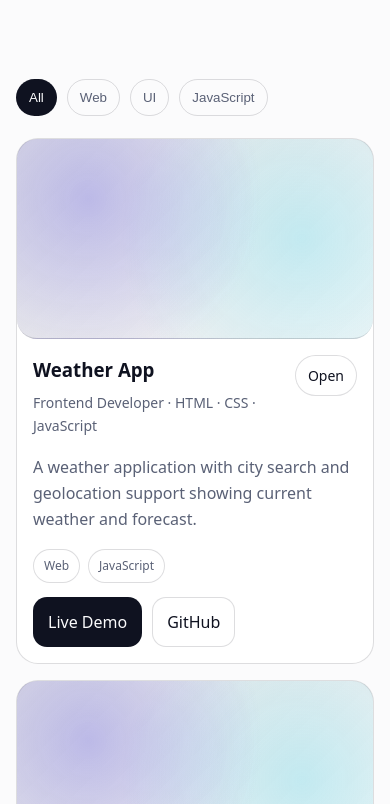
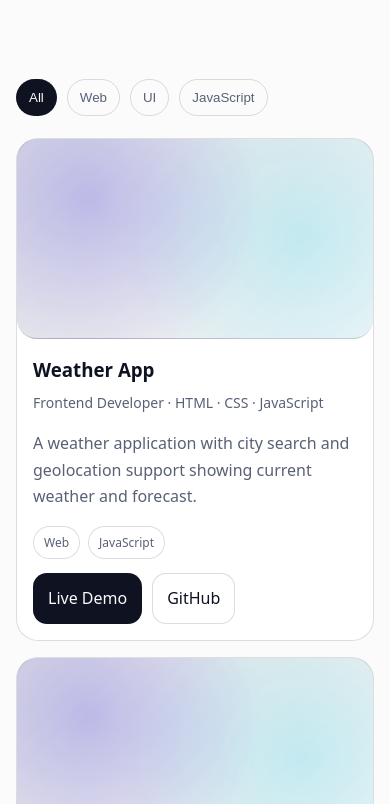
Before and after one commit to Tessydesigns/Tessydesigns.github.io, a plain HTML site: page projects.html in a window 390 px wide. Shown: the part 245-1049 px from the top of the page. Drawn offline with Linux system fonts and the light colour scheme.

Commit message:
modified files

```diff
--- a/projects.html
+++ b/projects.html
@@ -3,7 +3,7 @@
 <head>
   <meta charset="utf-8" />
   <meta name="viewport" content="width=device-width, initial-scale=1" />
-  <title>Your Name — Projects</title>
+  <title>Iwu Theresa Omai — Projects</title>
   <meta name="description" content="Projects by Your Name." />
   <link rel="stylesheet" href="styles.css" />
 </head>
--- a/script.js
+++ b/script.js
@@ -1,4 +1,4 @@
-// ===== EDIT THIS =====
+
 const SITE_EMAIL = "you@example.com"; // change to your email
 
 const projects = [
@@ -57,7 +57,7 @@ const themeLabel = $("#themeLabel");
 function setTheme(theme) {
   document.documentElement.setAttribute("data-theme", theme);
   localStorage.setItem("theme", theme);
-  if (themeLabel) themeLabel.textContent = theme === "dark" ? "Dark" : "Light";
+  if (themeLabel) themeLabel.textContent = theme === "dark" ? "light" : "dark";
 }
 
 const savedTheme = localStorage.getItem("theme");
@@ -66,7 +66,7 @@ else setTheme(window.matchMedia?.("(prefers-color-scheme: dark)")?.matches ? "da
 
 themeBtn?.addEventListener("click", () => {
   const current = document.documentElement.getAttribute("data-theme") || "light";
-  setTheme(current === "dark" ? "light" : "dark");
+  setTheme(current === "light" ? "dark" : "light");
 });
 
 // ===== Mobile Menu =====
@@ -147,7 +147,7 @@ if (projectGrid) {
               <h3>${escapeHtml(p.title)}</h3>
               <div class="muted small">${escapeHtml(p.role)} · ${escapeHtml(p.tools.join(" · "))}</div>
             </div>
-            <span class="pill small">Open</span>
+
           </div>
           <p class="muted">${escapeHtml(p.overview)}</p>
           <div class="tag-row">${p.categories.map(c => `<span class="tag">${escapeHtml(c)}</span>`).join("")}</div>
--- a/styles.css
+++ b/styles.css
@@ -1,13 +1,4 @@
-:root{
-  --bg:#fbfbfc; --panel:#ffffff; --text:#0f1220; --muted:#5a6176;
-  --border:rgba(15,18,32,.14); --shadow:0 16px 40px rgba(15,18,32,.10);
-  --accent:#4f46e5;
-  --max:1120px; --gutter:clamp(16px,4vw,48px);
-  --r-lg:22px; --r-md:16px;
-  --ring:0 0 0 3px rgba(79,70,229,.25);
-  --h1:clamp(34px,5vw,64px);
-  --h2:clamp(22px,3vw,36px);
-}
+
 .hero-bg{
   background-image: url("hero.jpg");
 }
@@ -17,20 +8,40 @@ html[data-theme="dark"]{
   --accent:#8b5cf6;
   --ring:0 0 0 3px rgba(139,92,246,.25);
 }
+*{box-sizing:border-box}
 
-*{box-sizing:border-box}
-body{
-  margin:0;
-  font-family: ui-sans-serif, system-ui, -apple-system, Segoe UI, Roboto, Arial;
-  background:var(--bg);
-  color:var(--text);
-  line-height:1.65;
-}
 a{color:inherit;text-decoration:none}
 a:hover{text-decoration:underline;text-underline-offset:3px}
 .container{width:min(var(--max), calc(100% - var(--gutter)*2)); margin:0 auto}
 .section{padding:clamp(44px,7vw,96px) 0}
 .mt{margin-top:14px}
+/* 1️⃣ Global variables */
+:root {
+  --bg: #fbfbfc;
+  --panel: #ffffff;
+  --text: #0f1220;
+  --muted: #5a6176;
+  --border: rgba(15, 18, 32, 0.14);
+  --shadow: 0 16px 40px rgba(15, 18, 32, 0.10);
+  --accent: #4f46e5;
+  --max: 1120px;
+  --gutter: clamp(16px, 4vw, 48px);
+  --r-lg: 22px;
+  --r-md: 16px;
+  --ring: 0 0 0 3px rgba(79, 70, 229, 0.25);
+  --h1: clamp(34px, 5vw, 64px);
+  --h2: clamp(22px, 3vw, 36px);
+}
+
+/* 2️⃣ Base styles */
+body {
+  margin: 0;
+  font-family: ui-sans-serif, system-ui, -apple-system, Segoe UI, Roboto, Arial;
+  background: var(--bg);
+  color: var(--text);
+  line-height: 1.65;
+}
+
 .muted{color:var(--muted)}
 .small{font-size:14px}
 .accent{color:var(--accent)}
```
Also changed, not shown: contact.html (+1 -2 lines).
